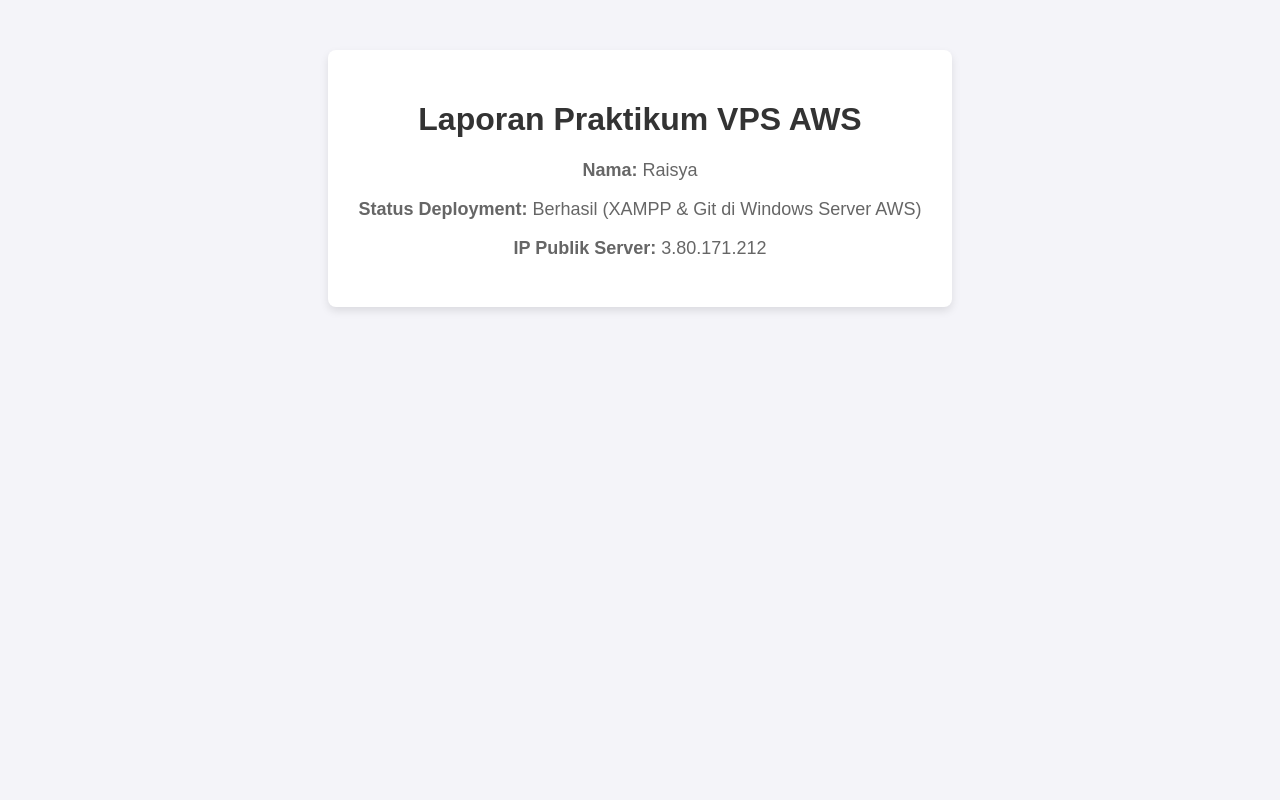
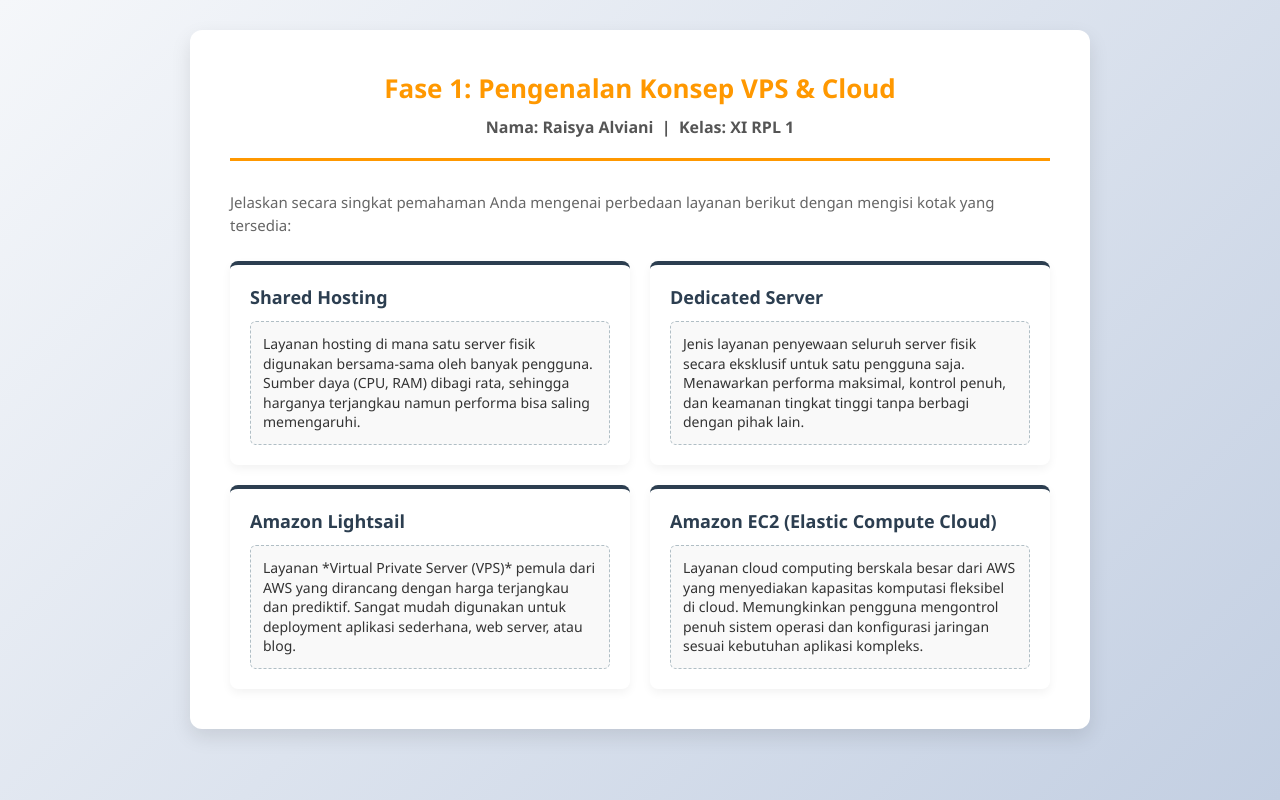
Before and after one commit to raisyaaja06/web-raisya, a plain HTML site: page web-raisya/index.html in a window 1280 px wide. Drawn offline with Linux system fonts and the light colour scheme.

Commit message:
Update index.html

```diff
--- a/web-raisya/index.html
+++ b/web-raisya/index.html
@@ -2,20 +2,141 @@
 <html lang="id">
 <head>
     <meta charset="UTF-8">
-    <title>Praktikum VPS AWS - Raisya</title>
+    <meta name="viewport" content="width=device-width, initial-scale=1.0">
+    <title>LKPD Praktikum VPS & Cloud - Raisya Alviani</title>
     <style>
-        body { font-family: Arial, sans-serif; text-align: center; margin-top: 50px; background-color: #f4f4f9; }
-        .card { background: white; padding: 30px; border-radius: 8px; display: inline-block; box-shadow: 0 4px 8px rgba(0,0,0,0.1); }
-        h1 { color: #333; }
-        p { color: #666; font-size: 18px; }
+        * {
+            box-sizing: border-box;
+            margin: 0;
+            padding: 0;
+            font-family: 'Segoe UI', Tahoma, Geneva, Verdana, sans-serif;
+        }
+        body {
+            background: linear-gradient(135deg, #f5f7fa 0%, #c3cfe2 100%);
+            color: #333;
+            padding: 30px;
+            min-height: 100vh;
+        }
+        .container {
+            max-width: 900px;
+            margin: 0 auto;
+            background: #ffffff;
+            padding: 40px;
+            border-radius: 12px;
+            box-shadow: 0 8px 20px rgba(0, 0, 0, 0.1);
+        }
+        .header {
+            text-align: center;
+            margin-bottom: 30px;
+            border-bottom: 3px solid #ff9800;
+            padding-bottom: 20px;
+        }
+        .header h1 {
+            color: #ff9800;
+            font-size: 26px;
+            margin-bottom: 10px;
+        }
+        .identity {
+            font-size: 16px;
+            color: #555;
+            font-weight: 600;
+        }
+        .instruction {
+            font-size: 15px;
+            color: #666;
+            margin-bottom: 25px;
+            line-height: 1.5;
+        }
+        .grid-container {
+            display: grid;
+            grid-template-columns: 1fr 1fr;
+            gap: 20px;
+        }
+        .card {
+            background: #fff;
+            border-top: 4px solid #2c3e50;
+            border-radius: 8px;
+            padding: 20px;
+            box-shadow: 0 4px 10px rgba(0,0,0,0.05);
+            transition: transform 0.2s ease;
+        }
+        .card:hover {
+            transform: translateY(-3px);
+        }
+        .card h3 {
+            font-size: 18px;
+            color: #2c3e50;
+            margin-bottom: 12px;
+        }
+        .answer-box {
+            background: #f9f9f9;
+            border: 1px dashed #b0bec5;
+            border-radius: 6px;
+            padding: 12px;
+            min-height: 80px;
+            font-size: 14px;
+            color: #333;
+            line-height: 1.4;
+        }
+        @media (max-width: 768px) {
+            .grid-container {
+                grid-template-columns: 1fr;
+            }
+        }
     </style>
 </head>
 <body>
-    <div class="card">
-        <h1>Laporan Praktikum VPS AWS</h1>
-        <p><strong>Nama:</strong> Raisya</p>
-        <p><strong>Status Deployment:</strong> Berhasil (XAMPP & Git di Windows Server AWS)</p>
-        <p><strong>IP Publik Server:</strong> 3.80.171.212</p>
+
+    <div class="container">
+        <!-- Header & Identitas -->
+        <div class="header">
+            <h1>Fase 1: Pengenalan Konsep VPS & Cloud</h1>
+            <div class="identity">
+                Nama: Raisya Alviani &nbsp;|&nbsp; Kelas: XI RPL 1
+            </div>
+        </div>
+
+        <p class="instruction">
+            Jelaskan secara singkat pemahaman Anda mengenai perbedaan layanan berikut dengan mengisi kotak yang tersedia:
+        </p>
+
+        <!-- Grid Kotak Jawaban LKPD -->
+        <div class="grid-container">
+
+            <!-- 1. Shared Hosting -->
+            <div class="card">
+                <h3>Shared Hosting</h3>
+                <div class="answer-box">
+                    Layanan hosting di mana satu server fisik digunakan bersama-sama oleh banyak pengguna. Sumber daya (CPU, RAM) dibagi rata, sehingga harganya terjangkau namun performa bisa saling memengaruhi.
+                </div>
+            </div>
+
+            <!-- 2. Dedicated Server -->
+            <div class="card">
+                <h3>Dedicated Server</h3>
+                <div class="answer-box">
+                    Jenis layanan penyewaan seluruh server fisik secara eksklusif untuk satu pengguna saja. Menawarkan performa maksimal, kontrol penuh, dan keamanan tingkat tinggi tanpa berbagi dengan pihak lain.
+                </div>
+            </div>
+
+            <!-- 3. Amazon Lightsail -->
+            <div class="card">
+                <h3>Amazon Lightsail</h3>
+                <div class="answer-box">
+                    Layanan *Virtual Private Server (VPS)* pemula dari AWS yang dirancang dengan harga terjangkau dan prediktif. Sangat mudah digunakan untuk deployment aplikasi sederhana, web server, atau blog.
+                </div>
+            </div>
+
+            <!-- 4. Amazon EC2 -->
+            <div class="card">
+                <h3>Amazon EC2 (Elastic Compute Cloud)</h3>
+                <div class="answer-box">
+                    Layanan cloud computing berskala besar dari AWS yang menyediakan kapasitas komputasi fleksibel di cloud. Memungkinkan pengguna mengontrol penuh sistem operasi dan konfigurasi jaringan sesuai kebutuhan aplikasi kompleks.
+                </div>
+            </div>
+
+        </div>
     </div>
+
 </body>
 </html>
```
